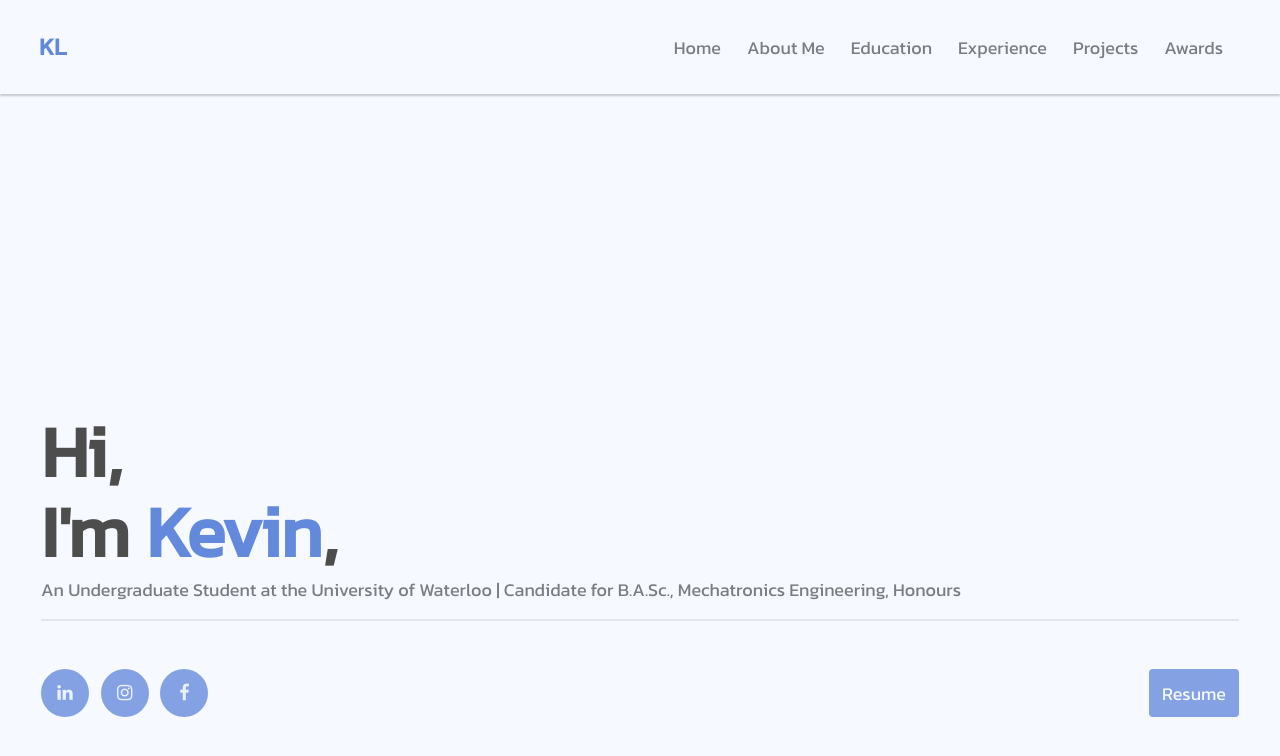
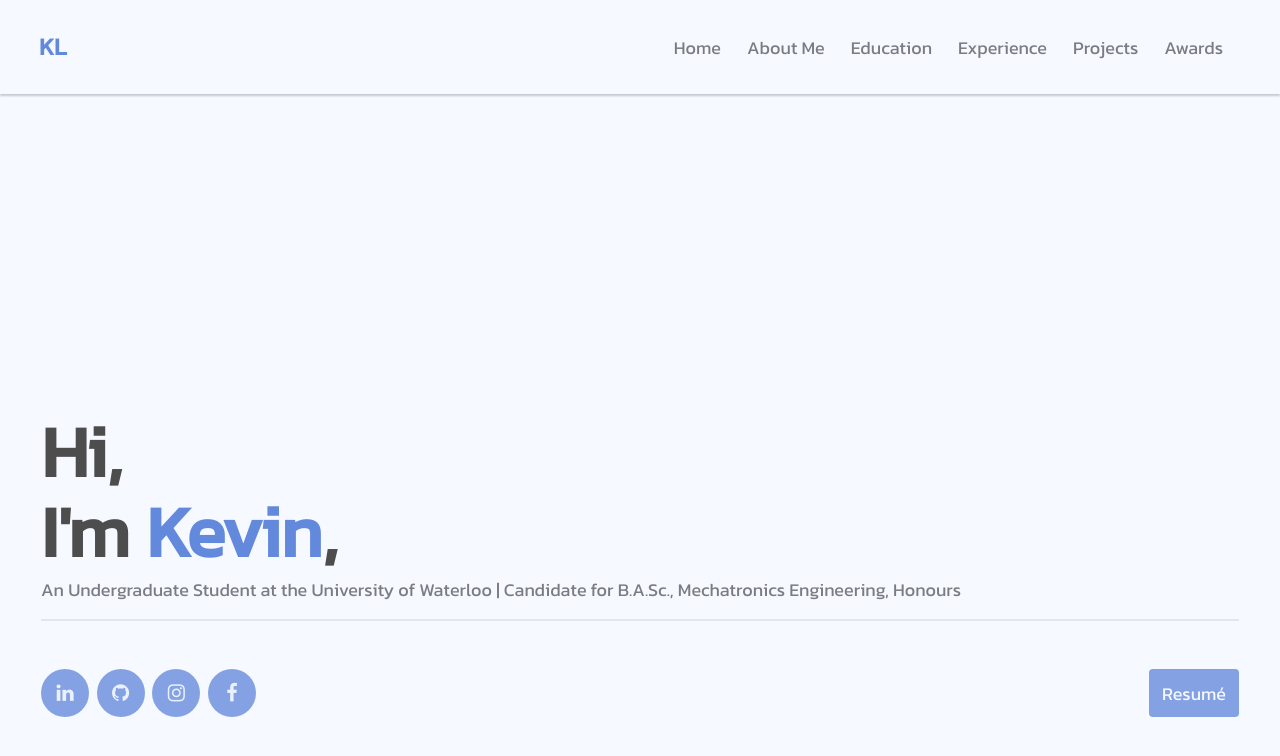
Before and after one commit to li-kevin-16807/li-kevin-16807.github.io, a plain HTML site: page index.html in a window 1280 px wide. Shown: the top 756 px of the page. Drawn offline with nearby package versions, Linux system fonts and the light colour scheme; a script that the page names is missing.

Commit message:
more edits

```diff
--- a/index.html
+++ b/index.html
@@ -53,14 +53,15 @@
 						<p> An Undergraduate Student at the University of Waterloo | Candidate for B.A.Sc., Mechatronics Engineering, Honours</p>
 						<hr/>
 					</div>
-					<div class="col-8">
+					<div class="col-6">
 						<a class="fa fa-linkedin" href="https://www.linkedin.com/in/kevin-li-16807/" target="_blank"></a>
+						<a class="fa fa-github" href="https://github.com/li-kevin-16807" target="_blank"></a>
 						<a class="fa fa-instagram" href="https://www.instagram.com/kevin.li.ths/?hl=en" target="_blank"></a>
 						<a class="fa fa-facebook" href="https://www.facebook.com/kevin.thsjig" target="_blank"></a>
 					</div>
-					<div class="col-4 text-right resume-link">
+					<div class="col-6 text-right resume-link">
 						<a href="Kevin_Li_Resume_Full.pdf" target="_blank">
-							<button type="button" class="btn btn-outline-dark">Resume</button>
+							<button type="button" class="btn btn-outline-dark">Resumé</button>
 						</a>
 					</div>
 				</div>
--- a/style.css
+++ b/style.css
@@ -1,10 +1,7 @@
 @import url('https://fonts.googleapis.com/css2?family=Quicksand&display=swap');
 @import url('https://fonts.googleapis.com/css2?family=Ubuntu&display=swap');
 @import url('https://fonts.googleapis.com/css2?family=Kanit&display=swap');
-@import url('https://fonts.googleapis.com/css2?family=Inter&display=swap');
 @import url('https://fonts.googleapis.com/css2?family=Montserrat&display=swap');
-
-
 
 * {
   padding: 0;
@@ -162,8 +159,9 @@ li {
   animation-delay: 5s, 0s;
   color: #e7eefc;
   border-radius: 100%;
-  font-size: 18px;
-  margin-right: 8px;
+  font-size: 20px;
+  margin-right: 4px;
+  margin-bottom: 8px;
 }
 
 .home .fa:hover {
@@ -276,18 +274,6 @@ li {
 
 }
 
-/*---Media Queries --*/
-
-@media (max-width: 992px) {
-
-  }
-@media (max-width: 768px) {
-
-}
-@media (max-width: 576px) {
-
-}
-
 /*--- Bootstrap Padding Fix --*/
 [class*="col-"] {
     padding: 1rem;
```
